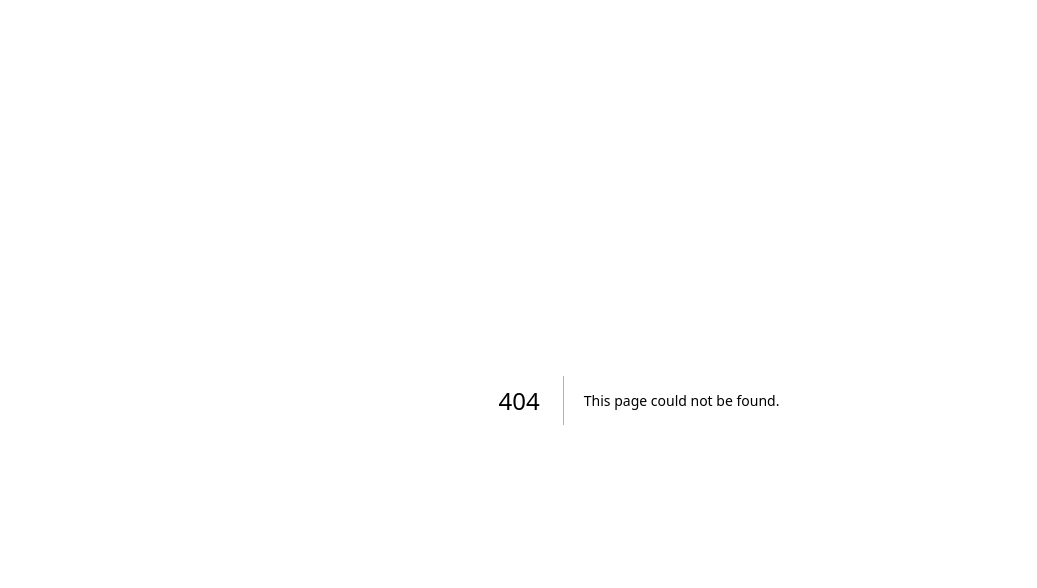
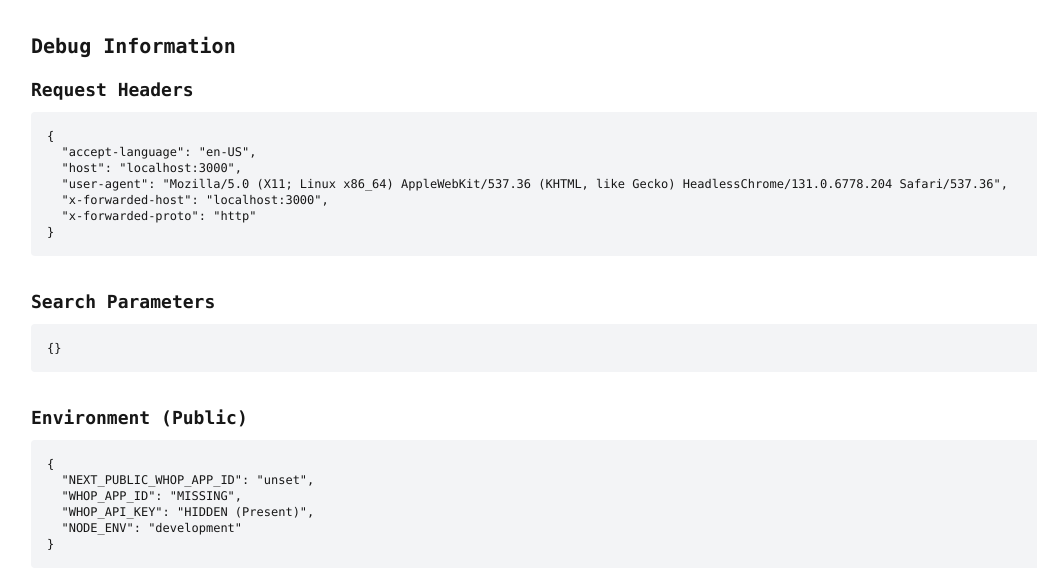
Before and after one commit to dyncarl8-oss/voice-broadcast, a Next.js app: page /debug in a window 1280 px wide. Before the commit this address had no page. Shown: the top 588 px of the page, without its empty margins (1-1038 px from the left). Built offline with nearby package versions, Linux system fonts and the light colour scheme; no server answers.

Commit message:
Add debug middleware and diagnostic route to troubleshoot 404

```diff
--- /dev/null
+++ b/src/app/debug/page.tsx
@@ -0,0 +1,47 @@
+import { headers } from "next/headers";
+
+export default async function DebugPage({
+    searchParams,
+}: {
+    searchParams: Promise<{ [key: string]: string | string[] | undefined }>;
+}) {
+    const head = await headers();
+    const query = await searchParams;
+
+    const allHeaders: Record<string, string> = {};
+    head.forEach((value, key) => {
+        allHeaders[key] = value;
+    });
+
+    return (
+        <div className="p-8 font-mono text-xs">
+            <h1 className="text-xl font-bold mb-4">Debug Information</h1>
+
+            <section className="mb-8">
+                <h2 className="text-lg font-bold mb-2">Request Headers</h2>
+                <pre className="bg-gray-100 p-4 rounded overflow-auto max-h-96">
+                    {JSON.stringify(allHeaders, null, 2)}
+                </pre>
+            </section>
+
+            <section className="mb-8">
+                <h2 className="text-lg font-bold mb-2">Search Parameters</h2>
+                <pre className="bg-gray-100 p-4 rounded overflow-auto">
+                    {JSON.stringify(query, null, 2)}
+                </pre>
+            </section>
+
+            <section>
+                <h2 className="text-lg font-bold mb-2">Environment (Public)</h2>
+                <pre className="bg-gray-100 p-4 rounded overflow-auto">
+                    {JSON.stringify({
+                        NEXT_PUBLIC_WHOP_APP_ID: process.env.NEXT_PUBLIC_WHOP_APP_ID,
+                        WHOP_APP_ID: process.env.WHOP_APP_ID ? 'HIDDEN (Present)' : 'MISSING',
+                        WHOP_API_KEY: process.env.WHOP_API_KEY ? 'HIDDEN (Present)' : 'MISSING',
+                        NODE_ENV: process.env.NODE_ENV,
+                    }, null, 2)}
+                </pre>
+            </section>
+        </div>
+    );
+}
--- /dev/null
+++ b/src/middleware.ts
@@ -0,0 +1,20 @@
+import { NextResponse } from 'next/server';
+import type { NextRequest } from 'next/server';
+
+export function middleware(request: NextRequest) {
+    const { pathname, searchParams } = request.nextUrl;
+
+    // Log every request to help debug 404s
+    console.log(`[Middleware] ${request.method} ${pathname}${request.nextUrl.search}`, {
+        bizId: request.headers.get('x-whop-biz-id'),
+        expId: request.headers.get('x-whop-experience-id'),
+        auth: !!request.headers.get('authorization'),
+        referer: request.headers.get('referer'),
+    });
+
+    return NextResponse.next();
+}
+
+export const config = {
+    matcher: '/((?!api|_next/static|_next/image|favicon.ico).*)',
+};
```
